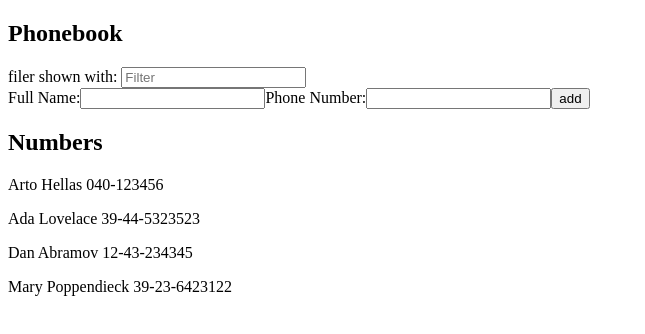
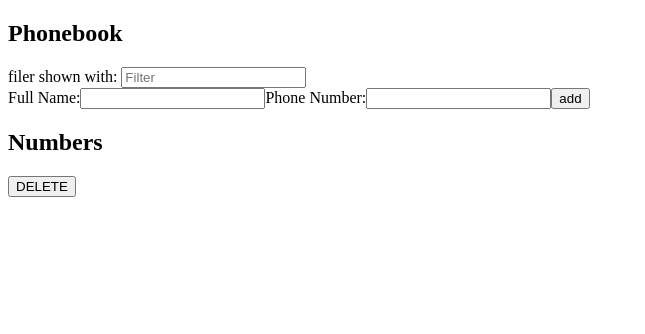
Before and after one commit to KXLAA/Full-Stack-Open-2021, a React (Create React App) app in the folder part2/phonebook/: page / in a window 1280 px wide. Shown: the top 334 px of the page, without its empty margins (0-645 px from the left). Built offline with nearby package versions, Linux system fonts and the light colour scheme; data requests are answered from the project's data file.

Commit message:
Complete excercises 2.15-2.17

```diff
--- a/part2/phonebook/db.json
+++ b/part2/phonebook/db.json
@@ -1,24 +1,52 @@
 {
-  "persons":[
+  "persons": [
     {
-      "name": "Arto Hellas",
-      "number": "040-123456",
+      "name": "Kolade",
+      "number": "",
+      "date": "2021-11-25T13:00:21.709Z",
       "id": 1
     },
     {
-      "name": "Ada Lovelace",
-      "number": "39-44-5323523",
+      "name": "Mista Hustler",
+      "number": "",
+      "date": "2021-11-25T12:54:11.897Z",
       "id": 2
     },
     {
-      "name": "Dan Abramov",
-      "number": "12-43-234345",
+      "name": "Mista",
+      "number": "55",
+      "date": "2021-11-25T12:58:31.145Z",
       "id": 3
     },
     {
-      "name": "Mary Poppendieck",
-      "number": "39-23-6423122",
+      "name": {
+        "name": " Mista",
+        "number": " "
+      },
+      "number": {
+        "name": " Mista",
+        "number": " "
+      },
+      "date": "2021-11-25T13:12:09.775Z",
       "id": 4
+    },
+    {
+      "name": "KXLA",
+      "number": "",
+      "date": "2021-11-25T13:19:19.471Z",
+      "id": 5
+    },
+    {
+      "name": " Kxla",
+      "number": " 555",
+      "date": "2021-11-25T13:19:30.134Z",
+      "id": 6
+    },
+    {
+      "name": " KXLA",
+      "number": " 333",
+      "date": "2021-11-25T13:19:36.922Z",
+      "id": 7
     }
   ]
 }
--- a/part2/phonebook/src/App.js
+++ b/part2/phonebook/src/App.js
@@ -2,31 +2,59 @@ import React, { useState, useEffect } from "react";
 import { Filter } from "./components/Filter";
 import { PersonForm } from "./components/PersonForm";
 import { Persons } from "./components/Persons";
-import axios from "axios";
+import numberService from "./services/numbers";
 
 const App = () => {
   const [persons, setPersons] = useState([]);
   const [newName, setNewName] = useState({ name: "", number: "" });
   const [foundUsers, setFoundUsers] = useState([...persons]);
-  const [search, setSearch] = useState("");
+  // const [search, setSearch] = useState("");
 
   useEffect(() => {
-    axios.get("http://localhost:3001/persons").then((response) => {
-      setPersons(response.data);
-      setFoundUsers(response.data);
+    numberService.getAll().then((initialNum) => {
+      setPersons([initialNum]);
+      setFoundUsers([initialNum]);
     });
   }, []);
 
+  console.log(foundUsers);
+
   const addToBook = (event) => {
     event.preventDefault();
-    if (persons.some((person) => person.name === newName.name)) {
-      alert(`${newName.name} is already added to phonebook`);
+
+    const numObj = {
+      name: newName.name,
+      number: newName.number,
+      date: new Date().toISOString(),
+    };
+
+    const userToUpdate = foundUsers.find((user) => user.name === numObj.name);
+
+    if (userToUpdate) {
+      window.confirm(
+        `${userToUpdate.name} is already added to the phonebook, replace the old number with a new one ?`
+      );
+      const updatedUser = {
+        ...userToUpdate,
+        name: userToUpdate.name,
+        number: userToUpdate.number,
+        date: new Date().toISOString(),
+      };
+      numberService.update(userToUpdate.id, updatedUser).then((returnedNum) => {
+        console.log(userToUpdate.id);
+        console.log(returnedNum);
+        console.log(returnedNum.id);
+      });
     } else {
-      setPersons([...persons, newName]);
-      setFoundUsers([...persons, newName]);
+      numberService.create(numObj).then((returnedNum) => {
+        setFoundUsers([...foundUsers, returnedNum]);
+      });
     }
+
     setNewName({ name: " ", number: " " });
   };
+
+  console.log(foundUsers);
 
   const handleChange = (event) => {
     const { name, value } = event.target;
@@ -36,30 +64,24 @@ const App = () => {
     }));
   };
 
-  const filter = (event) => {
-    const searchInput = event.target.value;
-    if (searchInput !== "") {
-      const results = persons.filter((person) =>
-        person.name.toLowerCase().includes(searchInput.toLowerCase())
-      );
-      setFoundUsers(results);
-    } else {
-      setFoundUsers(persons);
+  const deleteNum = (userId, user) => {
+    if (window.confirm(` Are you sure you want to delete ${user} ? `)) {
+      numberService.deleteNum(userId);
+      setFoundUsers(foundUsers.filter((user) => user.id !== userId));
     }
-    setSearch(searchInput);
   };
 
   return (
     <div>
       <h2>Phonebook</h2>
-      <Filter search={search} filter={filter} />
+      <Filter persons={persons} setFoundUsers={setFoundUsers} />
       <PersonForm
         value={newName}
         handleChange={handleChange}
         addToBook={addToBook}
       />
       <h2>Numbers</h2>
-      <Persons foundUsers={foundUsers} />
+      <Persons foundUsers={foundUsers} deleteNum={deleteNum} />
     </div>
   );
 };
--- a/part2/phonebook/src/components/Filter.js
+++ b/part2/phonebook/src/components/Filter.js
@@ -1,6 +1,21 @@
-import React from "react";
+import React, { useState } from "react";
 
-export const Filter = ({ filter, search }) => {
+export const Filter = ({ persons, setFoundUsers }) => {
+  const [search, setSearch] = useState("");
+
+  const filter = (event) => {
+    const searchInput = event.target.value;
+    if (searchInput !== "") {
+      const results = persons.filter((person) =>
+        person.name.toLowerCase().includes(searchInput.toLowerCase())
+      );
+      setFoundUsers(results);
+    } else {
+      setFoundUsers(persons);
+    }
+    setSearch(searchInput.trim());
+  };
+
   return (
     <>
       <label htmlFor="name">filer shown with: </label>
--- a/part2/phonebook/src/components/Persons.js
+++ b/part2/phonebook/src/components/Persons.js
@@ -1,11 +1,15 @@
 import React from "react";
 
-export const Persons = ({ foundUsers }) => {
+export const Persons = ({ foundUsers, deleteNum }) => {
   return (
     <>
       {foundUsers.map((user) => (
-        <p key={user.name}>
+        <p key={user.id}>
           {user.name} {user.number}
+          <button onClick={() => deleteNum(user.id, user.name)}>
+            {" "}
+            DELETE{" "}
+          </button>
         </p>
       ))}
     </>
--- /dev/null
+++ b/part2/phonebook/src/services/numbers.js
@@ -0,0 +1,29 @@
+import axios from "axios";
+const baseUrl = "http://localhost:3001/persons";
+
+const getAll = () => {
+  const request = axios.get(baseUrl);
+  return request.then((response) => response.data);
+};
+
+const create = (numObj) => {
+  const request = axios.post(baseUrl, numObj);
+  return request.then((response) => response.data);
+};
+
+const deleteNum = (id) => {
+  const request = axios.delete(`${baseUrl}/${id}`);
+  return request;
+};
+
+const update = (id, numObj) => {
+  const request = axios.put(`${baseUrl}/${id}`, numObj);
+  return request.then((response) => response.data);
+};
+
+export default {
+  getAll,
+  create,
+  deleteNum,
+  update,
+};
```
